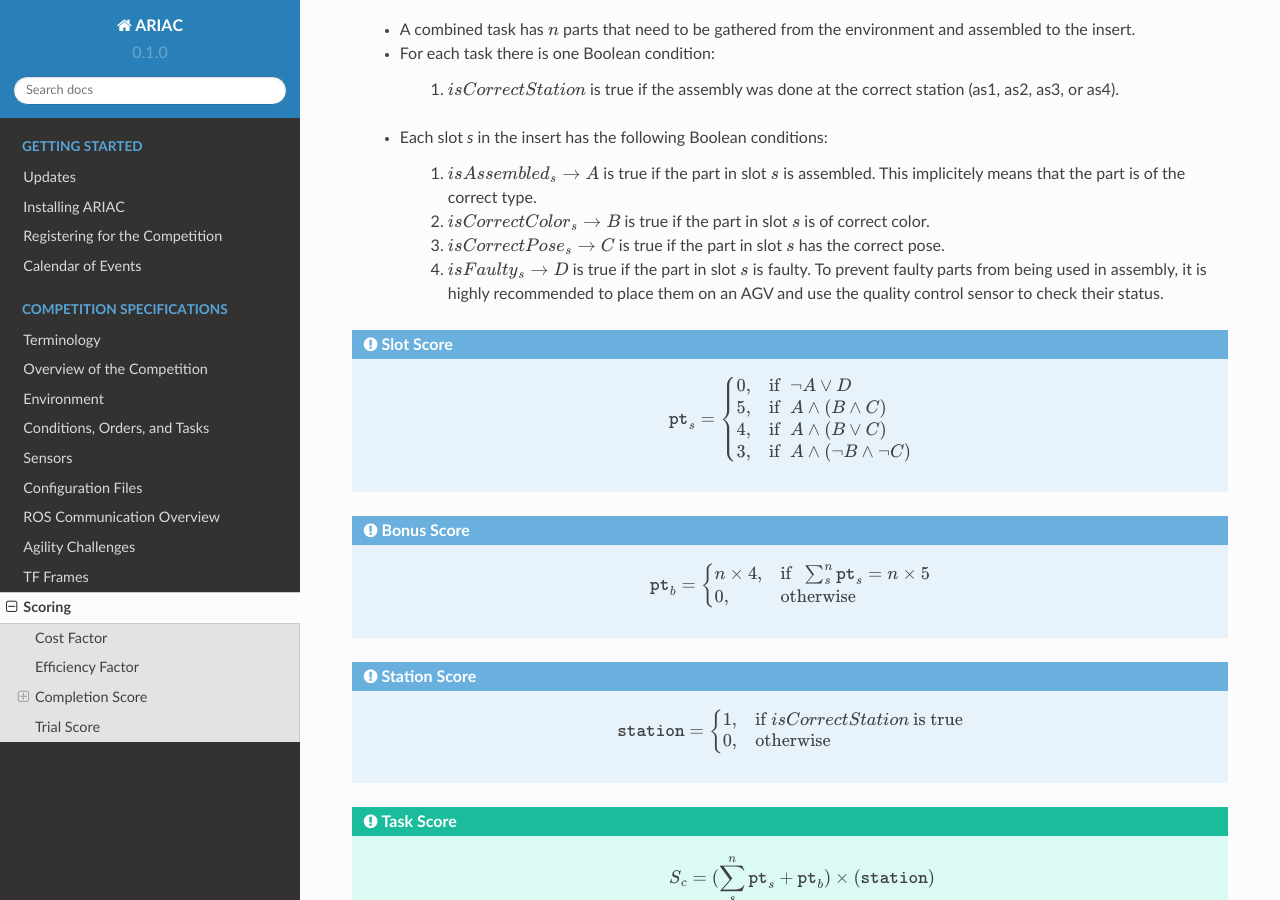
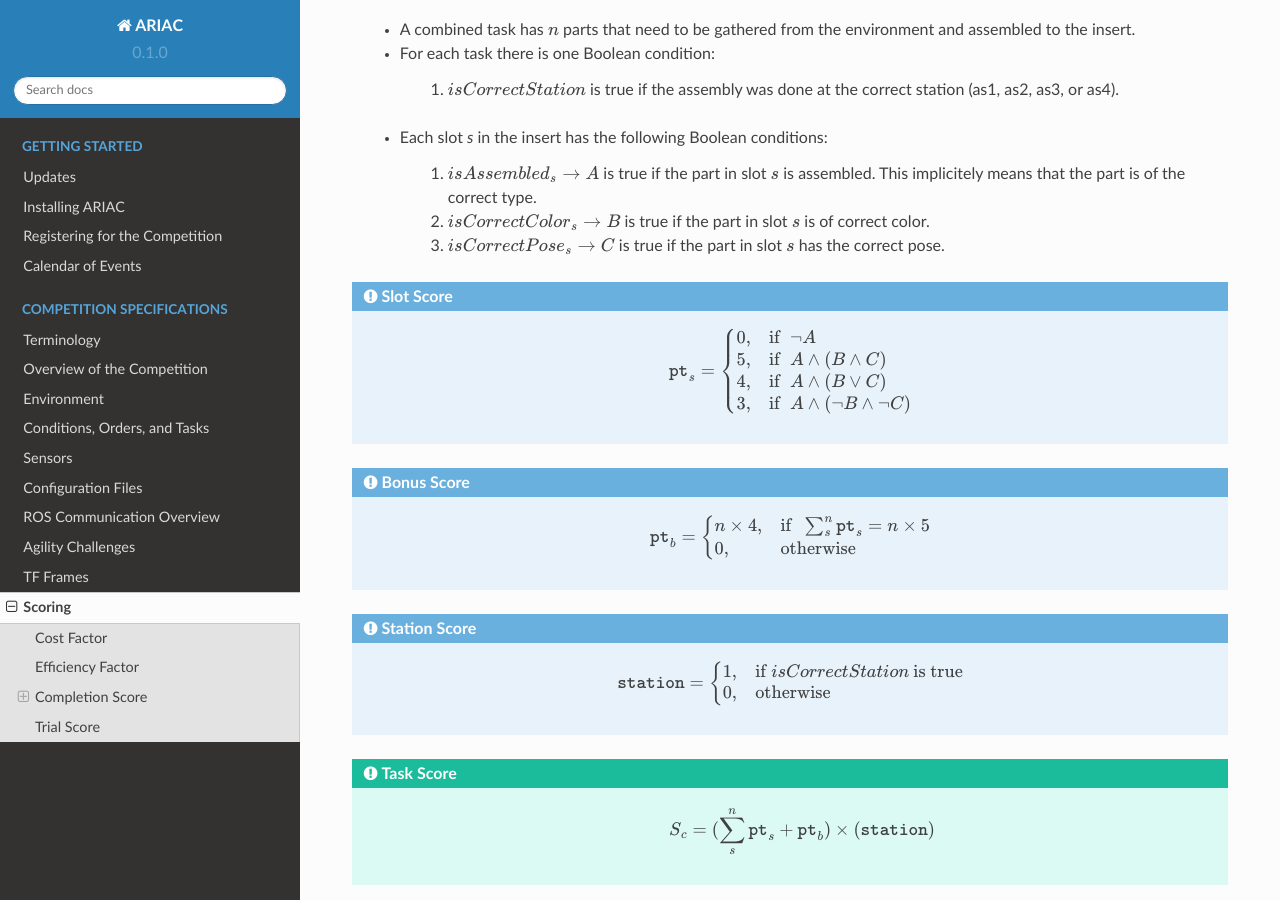
Before and after one commit to usnistgov/ARIAC, a Sphinx documentation site: the page built from docs/competition/scoring.rst, in a window 1280 px wide and 900 px high, scrolled down 3328 px. Built offline with Sphinx 7.4.7 and the Read the Docs theme 2.0.0, drawn with Linux system fonts in a browser that asks for light colours.

Commit message:
fixed scoring for combined task

```diff
--- a/docs/competition/ros_communication.rst
+++ b/docs/competition/ros_communication.rst
@@ -23,7 +23,7 @@ Topics
      - Description
    * - ``/ariac/orders``
      - ``ariac_msgs/msg/Order``
-     - :ref:`Order.msg <ORDERMSG_>`
+     - `Order.msg <ORDERMSG_>`
      - Orders that the CCS should submit
    * - ``/ariac/competition_state``
      - ``ariac_msgs/msg/CompetitionState``
--- a/docs/competition/scoring.rst
+++ b/docs/competition/scoring.rst
@@ -186,7 +186,6 @@ Combined Task Score
       1. :math:`isAssembled_{s} \rightarrow A` is true if the part in slot :math:`s` is assembled. This implicitely means that the part is of the correct type.
       2. :math:`isCorrectColor_{s} \rightarrow B` is true if the part in slot :math:`s` is of correct color.
       3. :math:`isCorrectPose_{s} \rightarrow C` is true if the part in slot :math:`s` has the correct pose.
-      4. :math:`isFaulty_{s} \rightarrow D` is true if the part in slot :math:`s` is faulty. To prevent faulty parts from being used in assembly, it is highly recommended to place them on an AGV and use the quality control sensor to check their status.
 
 
 
@@ -195,7 +194,7 @@ Combined Task Score
    .. math::
 
         \texttt{pt}_s = \begin{cases}
-        0, &\text{if} ~~ \lnot A \lor D \\5, &\text{if} ~~ A \land (B \land C)\\
+        0, &\text{if} ~~ \lnot A \\5, &\text{if} ~~ A \land (B \land C)\\
         4, &\text{if} ~~ A \land (B \lor C)\\
         3, &\text{if} ~~ A \land (\lnot B \land \lnot C)\\
         \end{cases}
```
Also changed, not shown: docs/getting_started/updates.md (+1 -1 lines).
